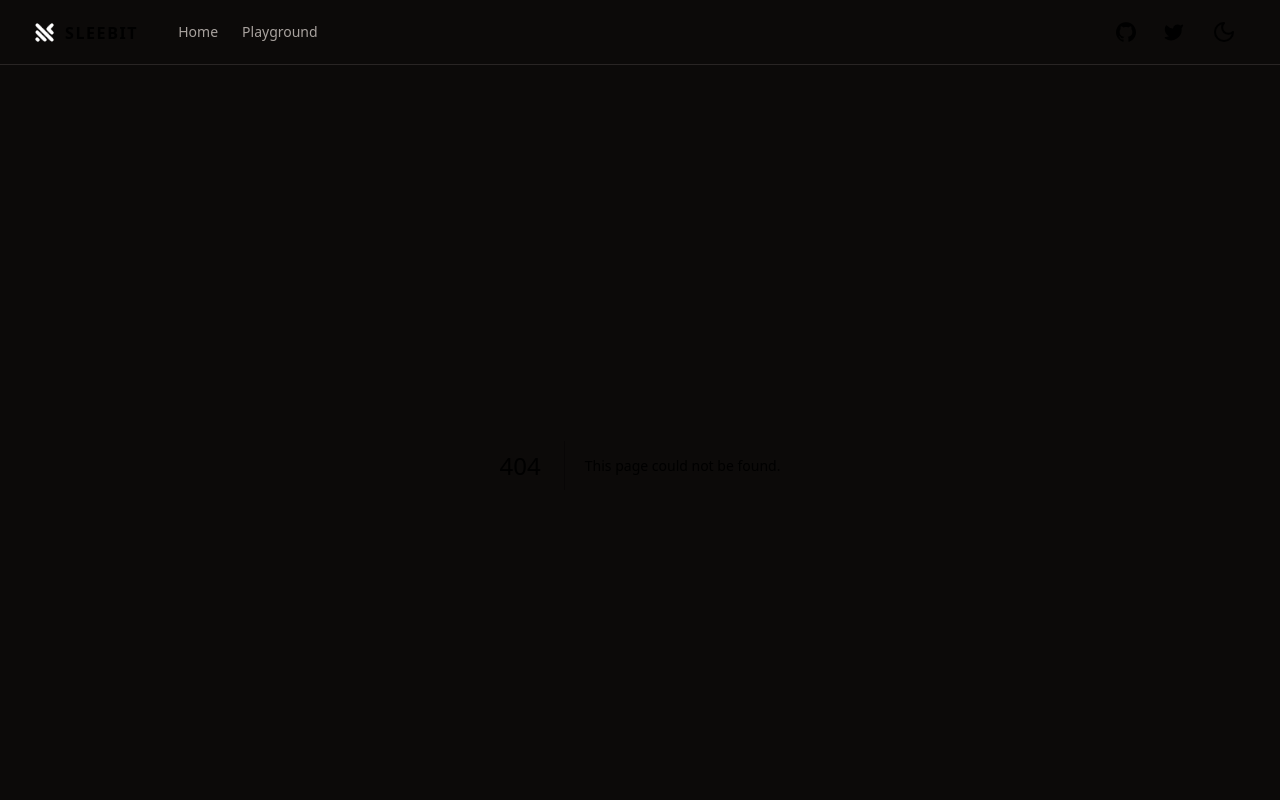
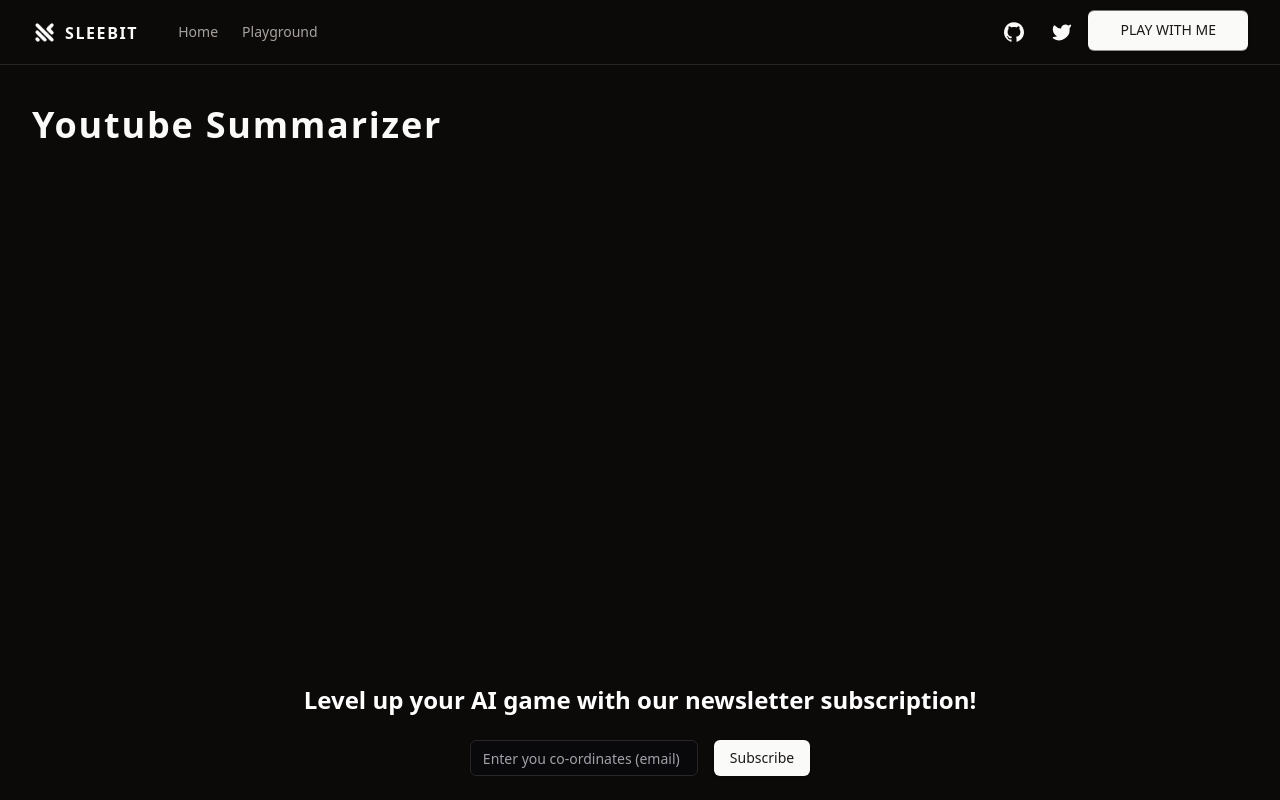
Before and after one commit to sleebit/ai-projects, a Next.js app: page /app/youtube-summarizer in a window 1280 px wide. Before the commit this address had no page. Shown: the top 800 px of the page. Built offline with nearby package versions, Linux system fonts and the light colour scheme.

Commit message:
Added play toggle for weather change

```diff
--- /dev/null
+++ b/app/app/youtube-summarizer/page.jsx
@@ -0,0 +1,17 @@
+"use client";
+import { useToast } from "@/components/ui/use-toast";
+import { useState, useEffect } from "react";
+
+export default function Playground() {
+  const { toast } = useToast();
+
+  return (
+    <section className="container grid items-center gap-6 pb-8 pt-6 md:py-10">
+      <div className="flex max-w-[980px] flex-col items-start gap-2">
+        <h1 className="text-3xl font-extrabold leading-tight tracking-wider  md:text-4xl">
+          Youtube Summarizer <br className="hidden sm:inline" />
+        </h1>
+      </div>
+    </section>
+  );
+}
--- a/app/page.js
+++ b/app/page.js
@@ -1,4 +1,5 @@
 "use client";
+import { useState } from "react";
 import Link from "next/link";
 
 import { siteConfig } from "@/config/site";
@@ -6,12 +7,35 @@ import { buttonVariants } from "@/components/ui/button";
 import ClimatePlayer from "@/components/ui/climate-player";
 
 export default function Home() {
+  const [index, setIndex] = useState(2);
+
+  const handleRotIconsClick = () => {
+    setIndex(index === 6 ? 1 : index + 1);
+    if (index === 1) {
+      document.querySelector("#mountains").classList.remove("storm");
+      document.querySelector("#mountains").classList.remove("snow");
+      document.querySelector("#mountains").classList.remove("clouds");
+    } else if (index === 2) {
+      document.querySelector("#mountains").classList.add("sunset");
+    } else if (index === 3) {
+      document.querySelector("#mountains").classList.remove("sunset");
+      document.querySelector("#mountains").classList.add("moon");
+    } else if (index === 4) {
+      document.querySelector("#mountains").classList.add("clouds");
+    } else if (index === 5) {
+      document.querySelector("#mountains").classList.add("storm");
+    } else if (index === 6) {
+      document.querySelector("#mountains").classList.remove("moon");
+      document.querySelector("#mountains").classList.remove("storm");
+      document.querySelector("#mountains").classList.add("snow");
+    }
+  };
   return (
     <div className="z-in-150 relative">
       <div className="md:flex lg: lg:flex">
         <div className="relative w-fit m-auto py-[0px] px-[12px] mt-[40px] md:mt-auto lg:mt-auto">
           <h1
-            className="text-3xl text-left font-extrabold leading-tight tracking-wider md:text-4xl ml-[10px]"
+            className="text-3xl text-left font-extrabold leading-tight tracking-wider md:text-4xl ml-[10px] mb-[5px]"
             style={{ textShadow: "1px 1px 2px #000" }}
           >
             Bring Your Own Keys <br className="hidden sm:inline" />
--- a/components/theme-toggle.jsx
+++ b/components/theme-toggle.jsx
@@ -34,14 +34,13 @@ export function ThemeToggle() {
 
   return (
     <Button
-      variant="ghost"
-      size="sm"
-      // onClick={() => setTheme(theme === "light" ? "dark" : "light")}
       onClick={handleRotIconsClick}
+      rel="noreferrer"
+      variant="default"
+      className="motion-safe:animate-bounce"
+      size="lg"
     >
-      <Icons.sun className="rotate-0 scale-100 transition-all dark:-rotate-90 dark:scale-0" />
-      <Icons.moon className="absolute rotate-90 scale-0 transition-all dark:rotate-0 dark:scale-100" />
-      <span className="sr-only">Toggle theme</span>
+      <span className="motion-safe:animate-bounce">PLAY WITH ME</span>
     </Button>
   );
 }
```
Also changed, not shown: components/ui/button.jsx (+18 -15 lines).
